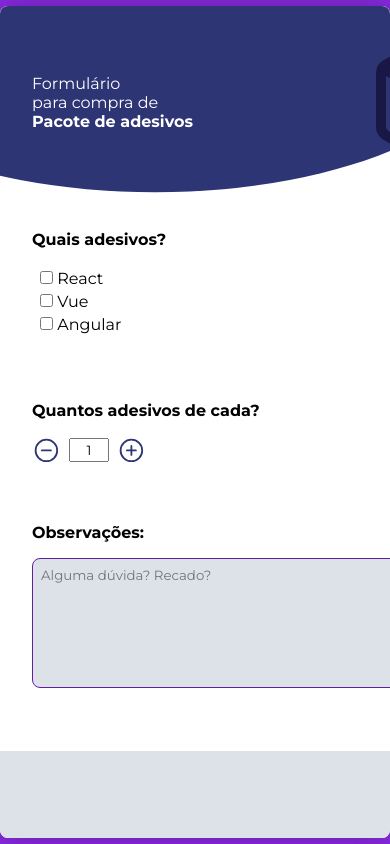
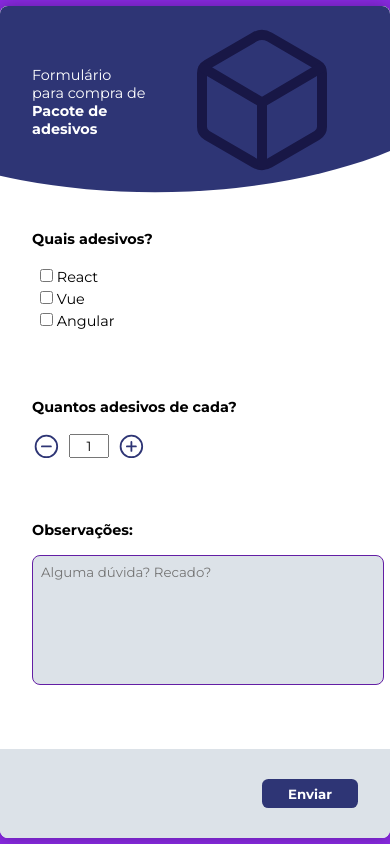
Before and after one commit to GabriAmaral/FormularioPacoteAdesivos, a plain HTML site: page index.html in a window 390 px wide. Drawn offline with nearby package versions, Linux system fonts and the light colour scheme; a web font is replaced by a local one.

Commit message:
criacao responsiviade

```diff
--- a/style.scss
+++ b/style.scss
@@ -4,6 +4,15 @@
     box-sizing: border-box;
     font-family: "Comfortaa", cursive;
     font-family: "Montserrat", sans-serif;
+}
+
+
+:root {
+    --backBody: #892ae1;
+    --container: #2e3575;
+    --white: #ffffff;
+    --cinza: #dce2e8;
+    --shandow: #631ea4;
 }
 
 body {
@@ -15,13 +24,6 @@ body {
     align-items: center;
 }
 
-:root {
-    --backBody: #892ae1;
-    --container: #2e3575;
-    --white: #ffffff;
-    --cinza: #dce2e8;
-    --shandow: #631ea4;
-}
 
 .container {
     display: grid;
@@ -33,7 +35,7 @@ body {
     height: 52rem;
     overflow: hidden;
     border-radius: 0.5rem;
-    box-shadow: 0 0 2em var(--shandow);
+    box-shadow: 0 0 1em var(--shandow);
 
 
 
@@ -54,7 +56,6 @@ body {
         align-items: center;
         background: var(--white);
         width: 100%;
-        box-shadow: 0px -10px 0 0 var(--crl);
         padding: 2rem;
 
         .texto {
@@ -151,3 +152,41 @@ body {
         }
     }
 }
+
+@media screen and (max-width: 700px) {
+    .container{
+        width: 30rem;
+
+        .cabecalho{
+            display: inline-flex;
+            justify-content: space-between;
+
+            .icone-caixa {
+                padding: 1rem;
+            }
+        }
+
+        .obsrvacoes {
+
+            textarea{
+                width: 26rem;
+            }
+        }
+
+    }
+}
+
+@media screen and (max-width: 530px) {
+    .container{
+        width: 26rem;
+        font-size: 90%;
+
+        .obsrvacoes {
+
+            textarea{
+                width: 22rem;
+            }
+        }
+
+    }
+}
```
Also changed, not shown: style.css, 1 other file.
